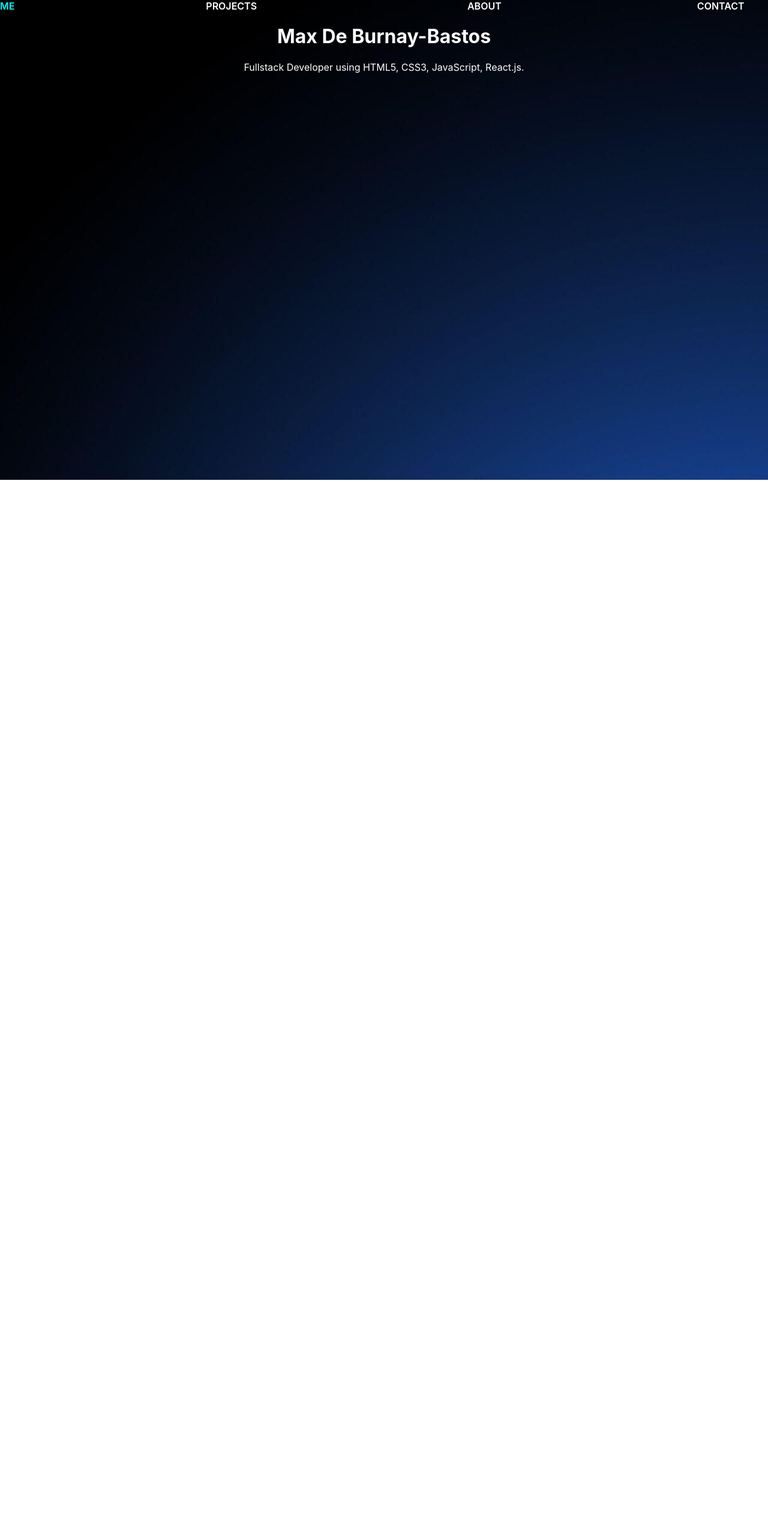
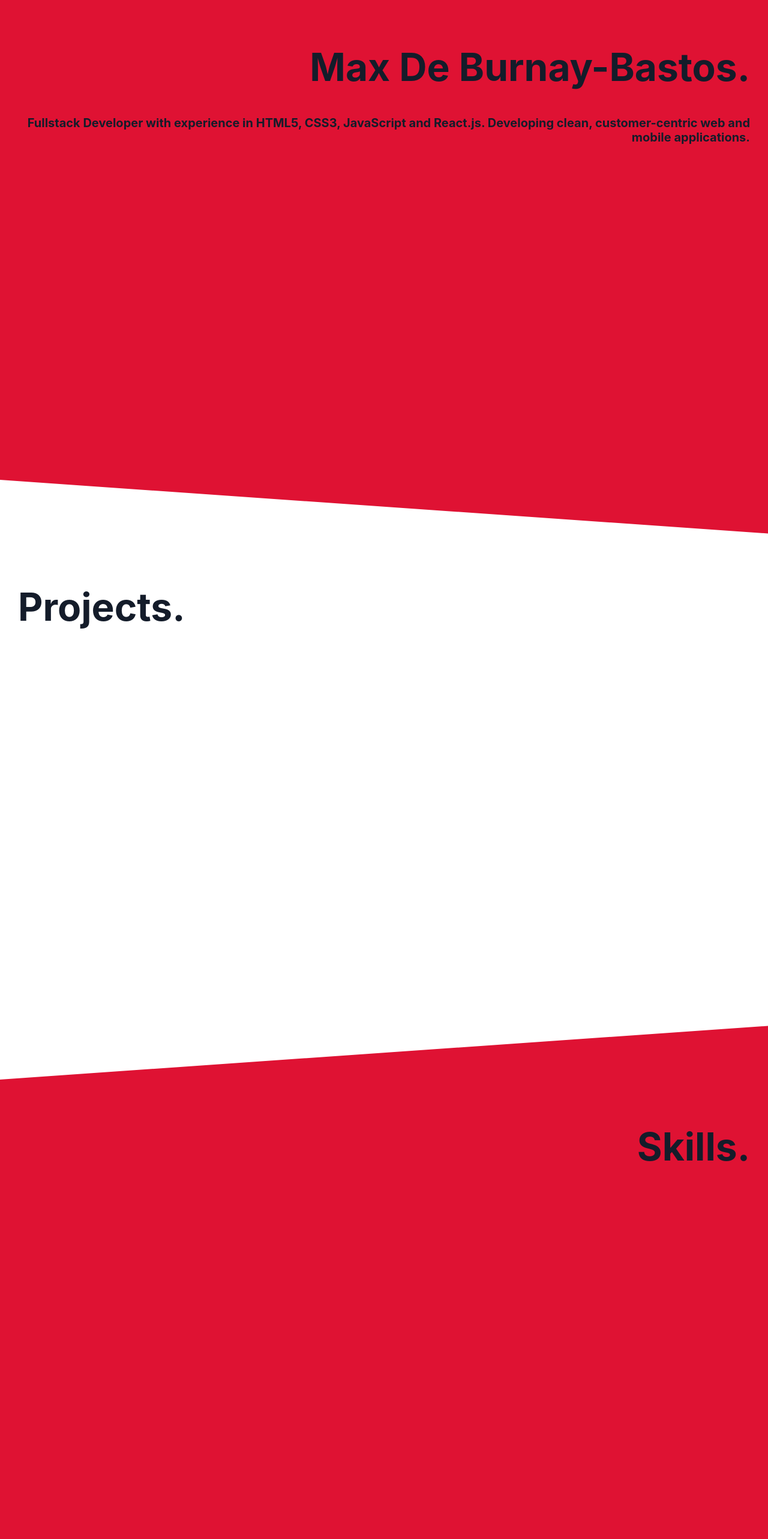
Before and after one commit to mdeburnay/Portfolio, a React (Create React App) app: page / in a window 1280 px wide. Shown: the top 2566 px of the page at 60% size. Before the commit the page ends 800 px from the top, so only its background shows below. Built offline with nearby package versions, Linux system fonts and the light colour scheme.

Commit message:
Added pages and customised CSS layout

```diff
--- a/src/App.css
+++ b/src/App.css
@@ -1,31 +1,135 @@
 .App {
-  text-align: center;
-  background-image: url(./Images/base-background.jpg);
-  height: 100vh;
+  display: flex;
+  flex-direction: column;
 }
 
-.nav-header {
-  display: flex;
-  justify-content: space-between;
+.homepage-container {
+  position: relative;
+  width: 100%;
+  height: 100vh;
+  box-sizing: border-box;
+  padding: 30px;
+  background-color: #df1233;
+  margin-bottom: 100px;
 }
 
-.navbar-links {
-  transition: 0.4s ease;
-  transform: translate(-50%);
-  -ms-transform: translate(-50%, -50%);
-  text-decoration: none;
-  color: white;
-  font-weight: 600;
+.homepage-container:after {
+  position: absolute;
+  width: 100%;
+  height: 100%;
+  content: "";
+  background: inherit;
+  top: 0;
+  right: 0;
+  bottom: 0;
+  left: 0;
+  transform-origin: top left;
+  transform: skewY(4deg);
+  z-index: -1;
 }
 
-.summary-title {
-  color: white;
+.homepage-title {
+  font-size: 4rem;
+  color: #141c2a;
+  text-align: right;
 }
 
 .summary-text {
-  color: white;
+  font-size: 20px;
+  font-weight: bold;
+  color: #141c2a;
+  text-align: right;
 }
 
-.navbar-links:hover {
-  color: aqua;
+.projects-container {
+  position: relative;
+  width: 100%;
+  height: 100vh;
+  box-sizing: border-box;
+  padding: 30px;
+  background-color: white;
+  margin-bottom: 100px;
 }
+
+.projects-container:after {
+  position: absolute;
+  width: 100%;
+  height: 100%;
+  content: "";
+  background: inherit;
+  top: 0;
+  right: 0;
+  bottom: 0;
+  left: 0;
+  transform-origin: bottom right;
+  transform: skewY(-4deg);
+  z-index: -1;
+}
+
+.projects-title {
+  font-size: 4rem;
+  color: #141c2a;
+  text-align: left;
+}
+
+.skills-container {
+  position: relative;
+  width: 100%;
+  height: 100vh;
+  box-sizing: border-box;
+  padding: 30px;
+  background-color: #df1233;
+  margin-bottom: 100px;
+}
+
+.skills-container:after {
+  position: absolute;
+  width: 100%;
+  height: 100%;
+  content: "";
+  background: inherit;
+  top: 0;
+  right: 0;
+  bottom: 0;
+  left: 0;
+  transform-origin: top left;
+  transform: skewY(-4deg);
+  z-index: -1;
+}
+
+.skills-title {
+  font-size: 4rem;
+  color: #141c2a;
+  text-align: right;
+}
+
+.contact-container {
+  position: relative;
+  width: 100%;
+  height: 100vh;
+  box-sizing: border-box;
+  padding: 30px;
+  background-color: white;
+  margin-bottom: 100px;
+}
+
+.contact-container:after {
+  position: absolute;
+  width: 100%;
+  height: 100%;
+  content: "";
+  background: inherit;
+  top: 0;
+  right: 0;
+  bottom: 0;
+  left: 0;
+  transform-origin: top left;
+  transform: skewY(4deg);
+  z-index: -1;
+}
+
+.contact-title {
+  font-size: 4rem;
+  color: #141c2a;
+  text-align: right;
+}
--- a/src/App.js
+++ b/src/App.js
@@ -1,7 +1,9 @@
 import React, { Component } from "react";
 import { BrowserRouter as Router } from "react-router-dom";
-import Navbar from "./Components/Navbar.js";
-import Summary from "./Summary.js";
+import Homepage from "./Pages/Homepage";
+import Projects from "./Pages/Projects";
+import Skills from "./Pages/Skills";
+import Contact from "./Pages/Contact";
 import "./App.css";
 
 class App extends Component {
@@ -9,8 +11,10 @@ class App extends Component {
     return (
       <Router>
         <div className="App">
-          <Navbar />
-          <Summary />
+          <Homepage />
+          <Projects />
+          <Skills />
+          <Contact />
         </div>
       </Router>
     );
--- a/src/Pages/Contact.js
+++ b/src/Pages/Contact.js
@@ -0,0 +1,10 @@
+import React from "react";
+
+export default function Homepage() {
+  return (
+    <div className="contact-container">
+      <h1 className="contact-title">Contact.</h1>
+      <div className="context-text"></div>
+    </div>
+  );
+}
--- /dev/null
+++ b/src/Pages/Homepage.js
@@ -0,0 +1,14 @@
+import React from "react";
+
+export default function Homepage() {
+  return (
+    <div className="homepage-container">
+      <h1 className="homepage-title">Max De Burnay-Bastos.</h1>
+      <div className="summary-text">
+        Fullstack Developer with experience in HTML5, CSS3, JavaScript and
+        React.js. Developing clean, customer-centric web and mobile
+        applications.
+      </div>
+    </div>
+  );
+}
--- a/src/Pages/Projects.js
+++ b/src/Pages/Projects.js
@@ -0,0 +1,10 @@
+import React from "react";
+
+export default function Projects() {
+  return (
+    <div className="projects-container">
+      <h1 className="projects-title">Projects.</h1>
+      <div className="projects-text"></div>
+    </div>
+  );
+}
--- /dev/null
+++ b/src/Pages/Skills.js
@@ -0,0 +1,10 @@
+import React from "react";
+
+export default function Skills() {
+  return (
+    <div className="skills-container">
+      <h1 className="skills-title">Skills.</h1>
+      <div className="skills-text"></div>
+    </div>
+  );
+}
--- a/src/Summary.js
+++ /dev/null
@@ -1,12 +0,0 @@
-import React from "react";
-
-export default function Summary() {
-  return (
-    <div className="summary-container">
-      <h1 className="summary-title">Max De Burnay-Bastos</h1>
-      <div className="summary-text">
-        Fullstack Developer using HTML5, CSS3, JavaScript, React.js.
-      </div>
-    </div>
-  );
-}
```
Also changed, not shown: src/Images/base-background.jpg.
